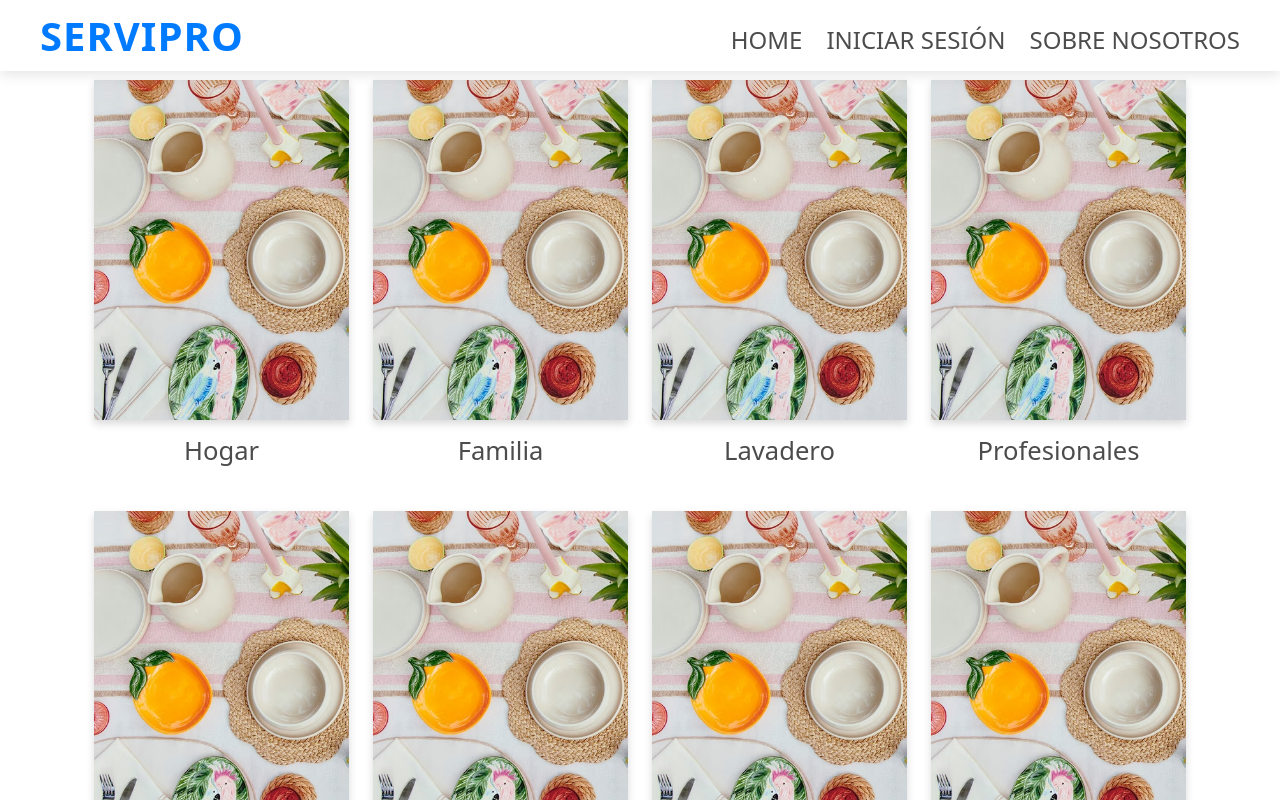
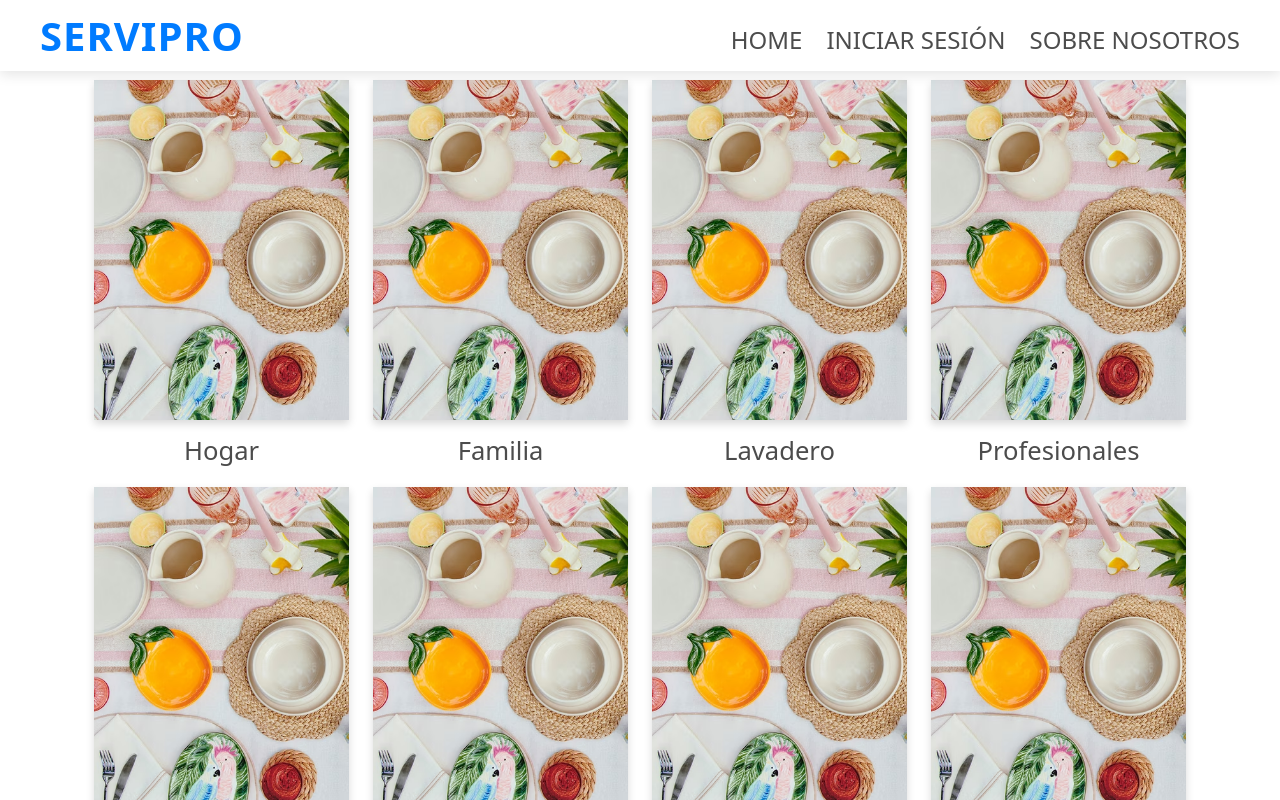
Before and after one commit to JoanSimonutti/App-Servicios-Frontend, a React (Vite) app: page / in a window 1280 px wide. Shown: the top 800 px of the page. Built offline with nearby package versions, Linux system fonts and the light colour scheme; no server answers.

Commit message:
Pruebas de Domingo

```diff
--- a/src/pages/Home.jsx
+++ b/src/pages/Home.jsx
@@ -46,7 +46,7 @@ const Home = () => {
         </h1>*/}
 
         {/* Grilla Bootstrap */}
-        <div className="row g-4">
+        <div className="row row-pricipal-grilla">
           {Object.entries(CATEGORY_GROUPS).map(([seccion, categorias]) => (
             <div
               key={seccion}
```
